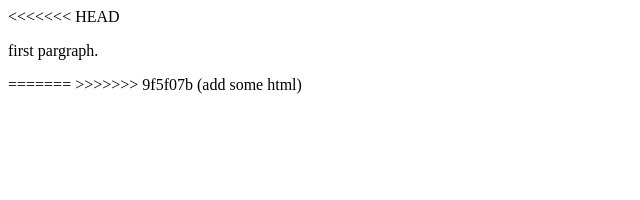
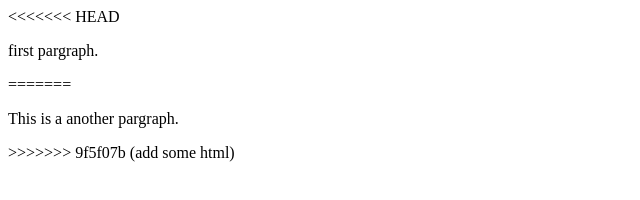
Before and after one commit to Alwate/learning-git, a plain HTML site: page index.html in a window 1280 px wide. Shown: the whole page, without its empty margins (0-640 px from the left). Drawn offline with Linux system fonts and the light colour scheme.

Commit message:
added another p tag

```diff
--- a/index.html
+++ b/index.html
@@ -15,6 +15,7 @@
 <title>Page Title</title>
 </head>
 <body>
+    <p>This is a another pargraph.</p>
 </body>
 </html>
 >>>>>>> 9f5f07b (add some html)
```
